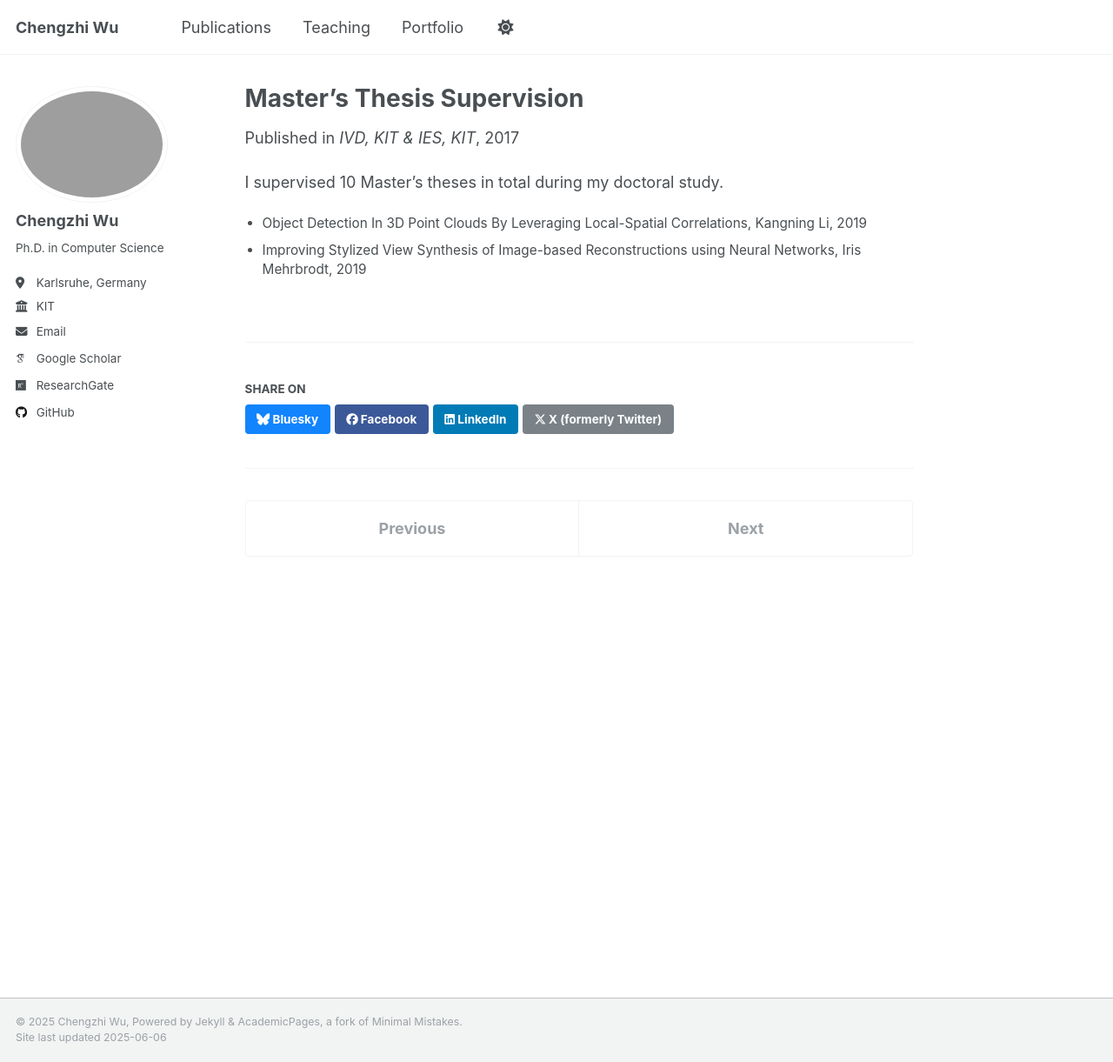
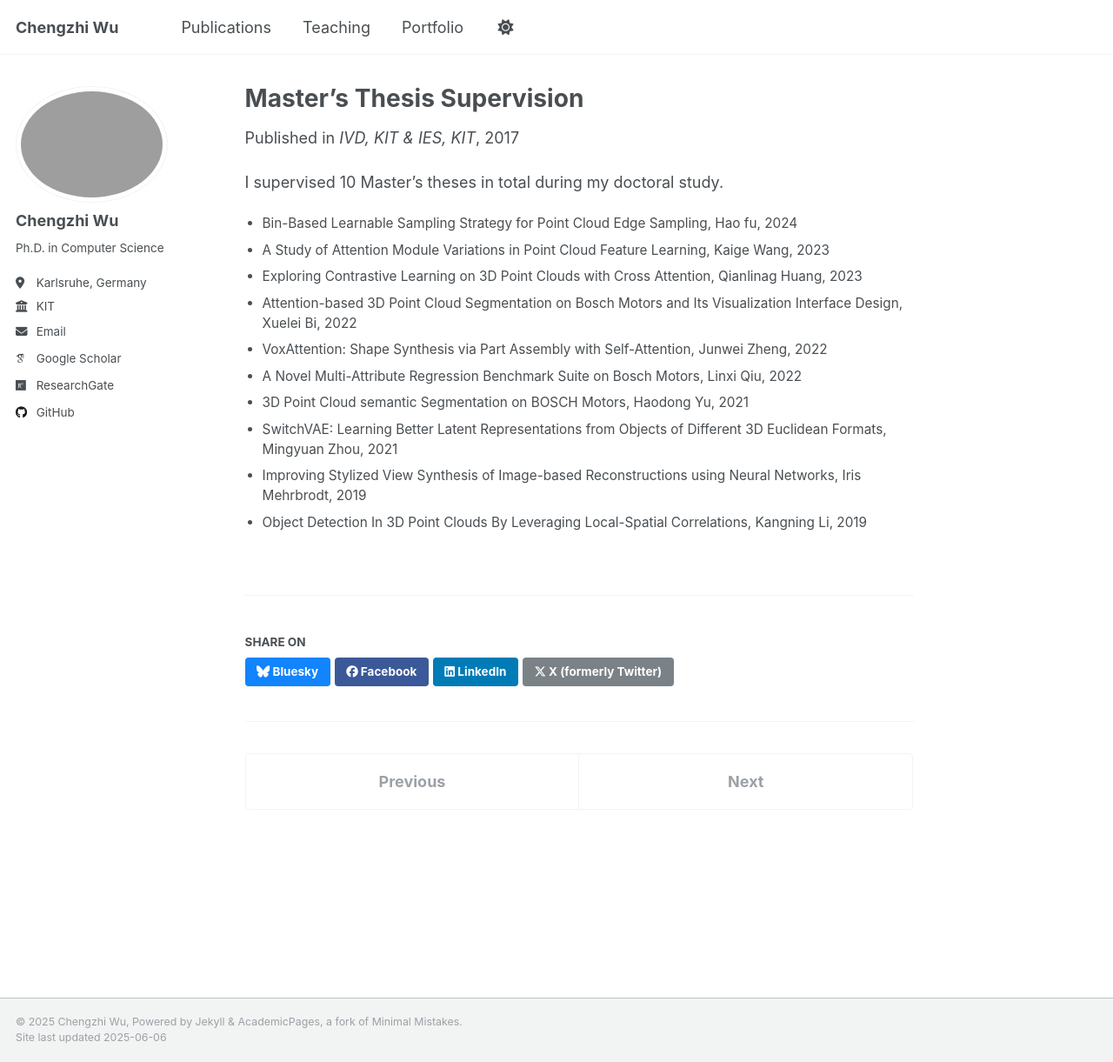
Before and after one commit to stevenczwu/stevenczwu.github.io, a Jekyll site: the page built from _teaching/MA-Supervision.md, in a window 1280 px wide and 1221 px high. Shown: the whole window at 87% size. Built offline with Jekyll 4.4.1, drawn with Linux system fonts in a browser that asks for light colours; some web fonts are replaced.

Commit message:
update MA

```diff
--- a/_teaching/MA-Supervision.md
+++ b/_teaching/MA-Supervision.md
@@ -13,6 +13,14 @@ location: "Karlsruhe, Germany"
 I supervised 10 Master’s theses in total during my doctoral study.
 
 <ul style="list-style-type: disc; padding-left: 20px; font-size: 0.85em; margin: 0;">
-    <li>Object Detection In 3D Point Clouds By Leveraging Local-Spatial Correlations, Kangning Li, 2019</li>
-    <li>Improving Stylized View Synthesis of Image-based Reconstructions using Neural Networks, Iris Mehrbrodt, 2019</li>
+  <li>Bin-Based Learnable Sampling Strategy for Point Cloud Edge Sampling, Hao fu, 2024</li>
+  <li>A Study of Attention Module Variations in Point Cloud Feature Learning, Kaige Wang, 2023</li>
+  <li>Exploring Contrastive Learning on 3D Point Clouds with Cross Attention, Qianlinag Huang, 2023</li>
+  <li>Attention-based 3D Point Cloud Segmentation on Bosch Motors and Its Visualization Interface Design, Xuelei Bi, 2022</li>
+  <li>VoxAttention: Shape Synthesis via Part Assembly with Self-Attention, Junwei Zheng, 2022</li>
+  <li>A Novel Multi-Attribute Regression Benchmark Suite on Bosch Motors, Linxi Qiu, 2022</li>
+  <li>3D Point Cloud semantic Segmentation on BOSCH Motors, Haodong Yu, 2021</li>
+  <li>SwitchVAE: Learning Better Latent Representations from Objects of Different 3D Euclidean Formats, Mingyuan Zhou, 2021</li>
+  <li>Improving Stylized View Synthesis of Image-based Reconstructions using Neural Networks, Iris Mehrbrodt, 2019</li>
+  <li>Object Detection In 3D Point Clouds By Leveraging Local-Spatial Correlations, Kangning Li, 2019</li>
 </ul>
```
